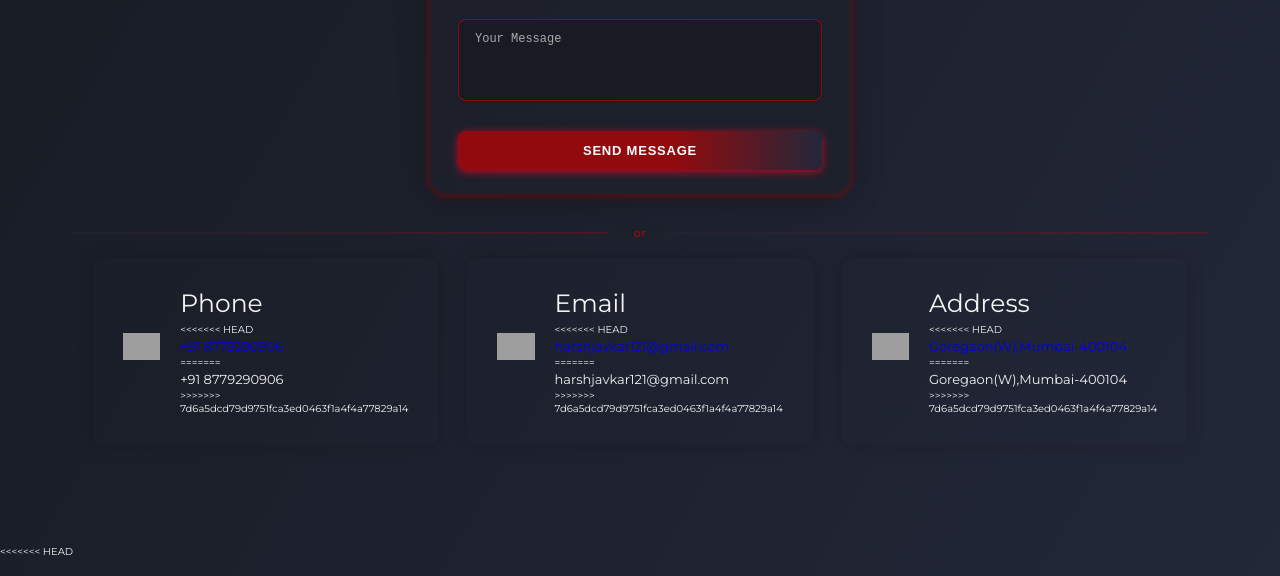
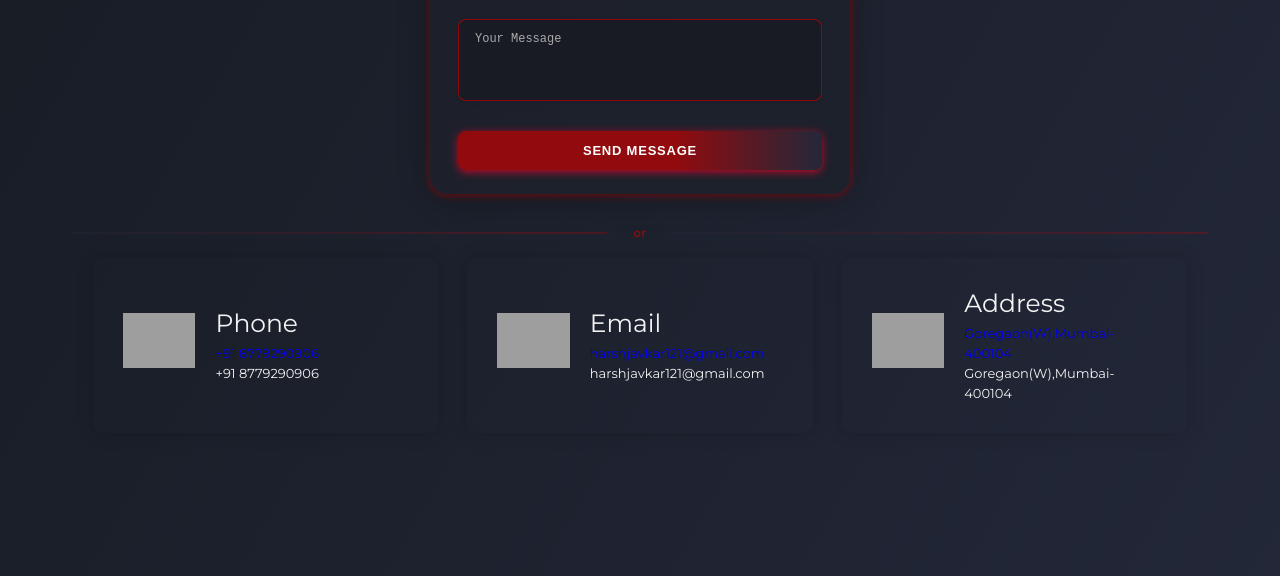
Before and after one commit to Harshjavkar/Portfolio, a plain HTML site: page index.html in a window 1280 px wide. Shown: the part 4921-5497 px from the top of the page. Drawn offline with Linux system fonts and the light colour scheme; grey boxes are pictures that could not be loaded.

Commit message:
Resolve merge conflicts in contact section

```diff
--- a/index.html
+++ b/index.html
@@ -246,40 +246,39 @@
           <div class="icon"><img src="https://img.icons8.com/bubbles/100/000000/phone.png" /></div>
           <div class="contact-info">
             <h1>Phone</h1>
-<<<<<<< HEAD
+
             <h2><a href="tel:+918779290906" aria-label="Call +91 8779290906">+91 8779290906</a></h2>
-=======
+
             <h2>+91 8779290906</h2>
->>>>>>> 7d6a5dcd79d9751fca3ed0463f1a4f4a77829a14
+
           </div>
         </div>
         <div class="contact-item">
           <div class="icon"><img src="https://img.icons8.com/bubbles/100/000000/new-post.png" /></div>
           <div class="contact-info">
             <h1>Email</h1>
-<<<<<<< HEAD
+
             <h2><a href="https://mail.google.com/mail/?view=cm&to=harshjavkar121@gmail.com" target="_blank" rel="noopener" aria-label="Email harshjavkar121@gmail.com">harshjavkar121@gmail.com</a></h2>
-=======
+
             <h2>harshjavkar121@gmail.com</h2>
->>>>>>> 7d6a5dcd79d9751fca3ed0463f1a4f4a77829a14
+
           </div>
         </div>
         <div class="contact-item">
           <div class="icon"><img src="https://img.icons8.com/bubbles/100/000000/map-marker.png" /></div>
           <div class="contact-info">
             <h1>Address</h1>
-<<<<<<< HEAD
+
             <h2><a href="https://www.google.com/maps/search/?api=1&query=Goregaon(W),Mumbai-400104" target="_blank" rel="noopener" aria-label="View Goregaon(W), Mumbai-400104 on Google Maps">Goregaon(W),Mumbai-400104</a></h2>
-=======
+
             <h2>Goregaon(W),Mumbai-400104</h2>
->>>>>>> 7d6a5dcd79d9751fca3ed0463f1a4f4a77829a14
+
           </div>
         </div>
       </div>
     </div>
   </section>
   <!--  Contact Section -->
-<<<<<<< HEAD
   <!-- Footer Section -->
   <section id="footer">
     <div class="footer container">
@@ -295,8 +294,7 @@
     </div>
   </section>
   <!-- End Footer Section -->
-=======
->>>>>>> 7d6a5dcd79d9751fca3ed0463f1a4f4a77829a14
+
   <script src="./app.js"></script>
 </body>
 
```
